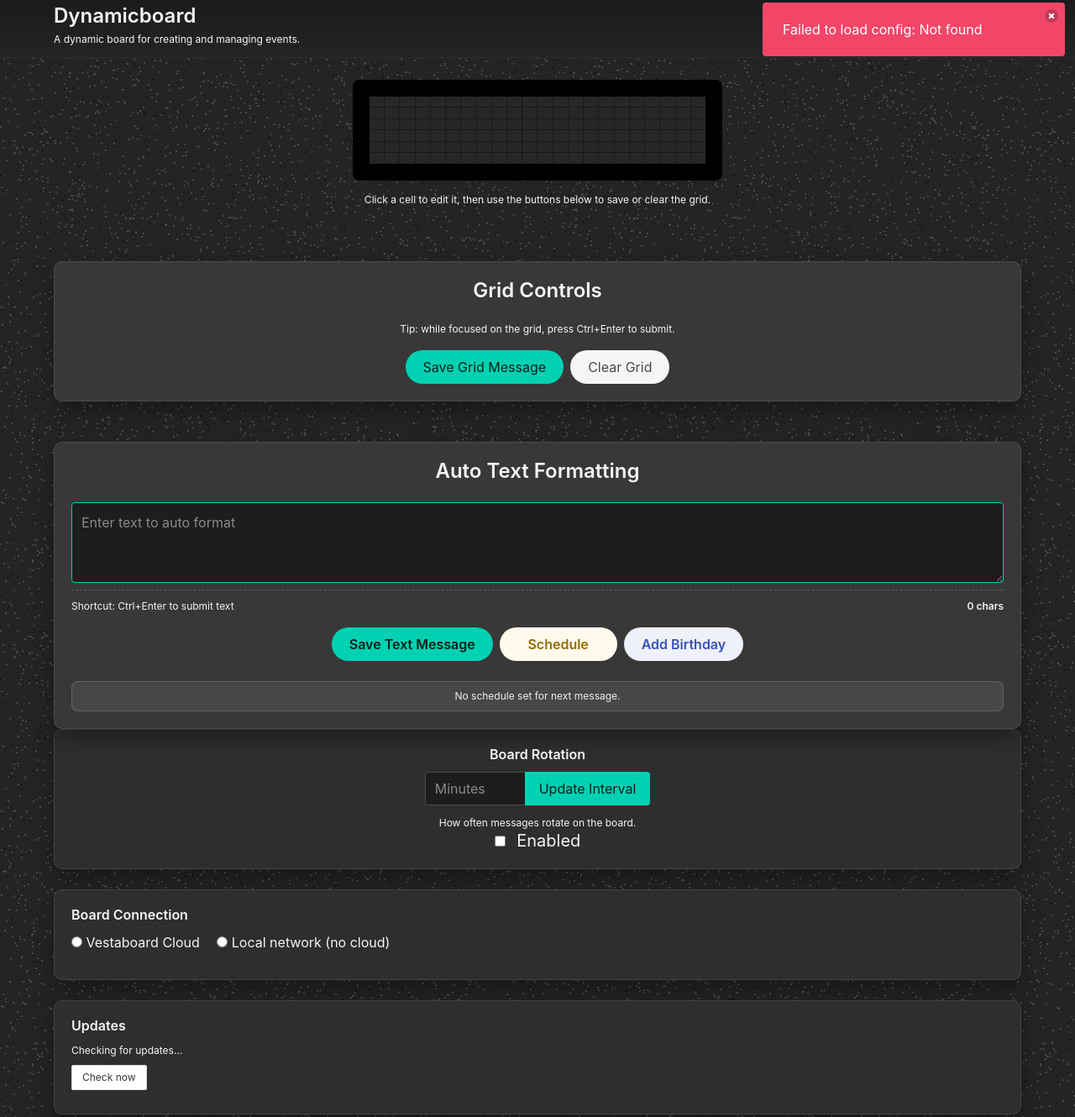
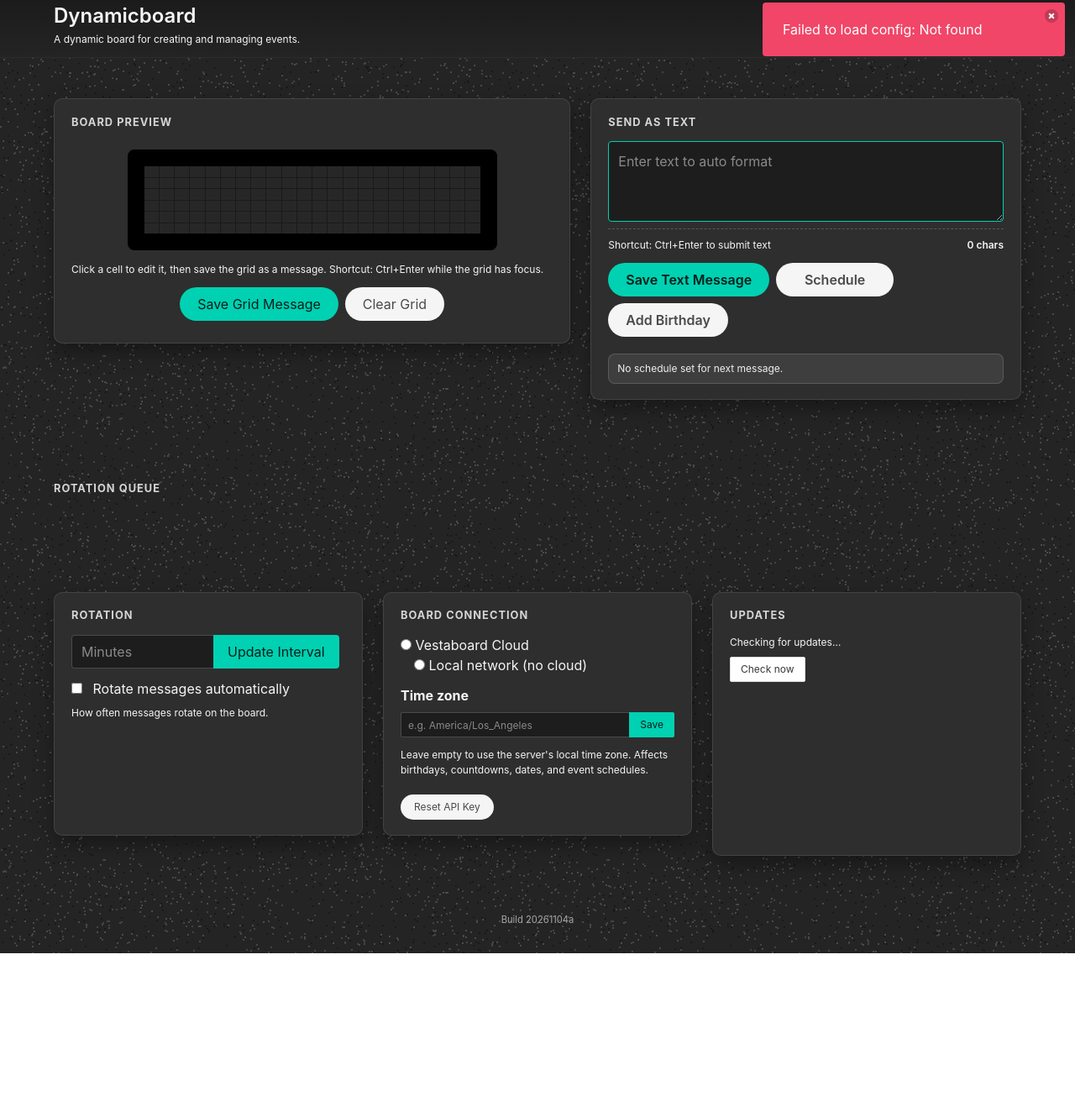
Before and after one commit to mockcomic/DynamicBoard, a website: page public/index.html in a window 1280 px wide. Shown: the part 9-1339 px from the top of the page at 84% size. After the commit the page ends 1144 px from the top, so only its background shows below. Drawn offline with nearby package versions, Linux system fonts and the light colour scheme; no server answers.

Commit message:
feat(ui): whole-page composer/queue/utilities restructure
Replace the header-below stack of ad-hoc centered boxes with one
consistent panel system:

- Composer: board preview and 'Send as text' sit side by side on wide
  screens as two panels of one workspace; grid actions live under the
  board, text tools under their column. Edit-mode banner moved inside
  the composer panel it applies to.
- Rotation Queue moves directly under the composer (it is the product's
  loop), with a left-aligned section title instead of a centered banner.
- Utilities (Rotation, Board connection incl. time zone + reset key,
  Updates) become an equal-width panel grid below the fold; every panel
  uses the same .panel/.panel-title vocabulary.
- Composer button palette collapsed to primary + light (the cream
  Schedule and lavender Birthday pills joined the color pile-up).
- Timer input widened (0.08333... was clipped), panel titles and build
  label lifted for AA, empty-queue state reads as a dashed panel.
- Old .panel-stack removed; all element ids preserved so app.js binds
  unchanged. Cache-bust bumped (css/app v20261104d, sw v30, Build same).

Verified: Playwright at 1280 and 390 (no h-overflow, zero page errors),
schedule/birthday/legend modals open+close, text save round-trip toasts
'Saved message', npm test green.

```diff
--- a/public/css/styles.css
+++ b/public/css/styles.css
@@ -328,7 +328,11 @@ body {
 }
 
 .queue-list > li:not(.card) {
-	text-align: center;
+	text-align: left;
+	padding: 1.1rem 1.25rem;
+	border: 1px dashed var(--panel-border);
+	border-radius: 10px;
+	color: var(--text-muted);
 }
 
 .queue-card-content {
@@ -487,17 +491,92 @@ body {
 	word-break: normal;
 }
 
-/* Section wrapper that is NOT a card (kills nested-cards): the inner
-   control boxes keep their panel look, the wrapper only spaces them. */
-.panel-stack {
+/* ---- Composer: board + text side by side on wide screens ---- */
+
+.composer-grid {
 	display: flex;
 	flex-direction: column;
 	gap: 1.25rem;
-	padding: 0;
 }
 
-@media (min-width: 769px) {
-	.panel-stack {
+.board-actions {
+	justify-content: center;
+}
+
+/* Edit-mode banner lives inside the composer panel it applies to. */
+.edit-banner {
+	display: flex;
+	align-items: center;
+	justify-content: space-between;
+	gap: 0.75rem;
+	margin-top: 0.9rem;
+	padding: 0.6rem 0.85rem;
+	border: 1px solid rgba(72, 199, 116, 0.5);
+	border-radius: 8px;
+	background: rgba(72, 199, 116, 0.12);
+}
+
+/* ---- Panels: one card vocabulary for every surface on the page ----
+   Replaces the mixed box/grey-lighter/centered-heading boxes the old
+   control section used; every region is the same panel, so the page
+   reads as one system at any width. */
+.panel {
+	background: var(--panel-bg);
+	border: 1px solid var(--panel-border);
+	border-radius: 10px;
+	box-shadow: var(--card-shadow);
+	padding: 1.1rem 1.25rem;
+}
+
+.panel-title {
+	margin: 0 0 0.85rem;
+	font-size: 0.8rem;
+	font-weight: 700;
+	letter-spacing: 0.08em;
+	text-transform: uppercase;
+	color: #d6d6d6;
+}
+
+/* Section title for the queue: left-aligned like its cards, not a
+   centered banner competing with the messages. */
+.section-title {
+	margin: 0 0 1.1rem;
+	font-size: 0.8rem;
+	font-weight: 700;
+	letter-spacing: 0.08em;
+	text-transform: uppercase;
+	color: #d6d6d6;
+}
+
+/* ---- Utilities grid: rotation / connection / updates ---- */
+.util-grid {
+	display: flex;
+	flex-direction: column;
+	gap: 1.25rem;
+}
+
+.app-footer {
+	padding: 1.25rem 0 2rem;
+	text-align: center;
+}
+
+.build-label {
+	margin: 0;
+	font-size: 0.7rem;
+	color: #a8a8a8;
+}
+
+@media (min-width: 900px) {
+	.composer-grid {
+		display: grid;
+		grid-template-columns: minmax(0, 1.2fr) minmax(320px, 1fr);
+		gap: 1.5rem;
+		align-items: start;
+	}
+
+	.util-grid {
+		display: grid;
+		grid-template-columns: repeat(auto-fit, minmax(280px, 1fr));
 		gap: 1.5rem;
 	}
 }
--- a/public/index.html
+++ b/public/index.html
@@ -23,7 +23,7 @@
 			rel="stylesheet"
 			href="https://cdn.jsdelivr.net/npm/bulma@0.9.4/css/bulma.min.css"
 		/>
-		<link rel="stylesheet" href="./css/styles.css?v=20261104a" />
+		<link rel="stylesheet" href="./css/styles.css?v=20261104d" />
 		<link rel="manifest" href="/manifest.json" />
 	</head>
 
@@ -62,55 +62,21 @@
 			</div>
 		</section>
 
-		<!-- Grid Section -->
-		<section class="section pt-4 pb-4">
-			<div class="container">
+		<!-- Compose: one workspace. The board preview and the two ways of
+		     filling it sit side by side on wide screens; the grid actions
+		     live under the board, the text tools under their column. -->
+		<section class="section composer-section">
+			<div class="container composer-grid">
+				<div class="panel board-panel">
+					<h2 class="panel-title">Board preview</h2>
 					<div class="grid-viewport">
 						<div id="grid" class="grid"></div>
 					</div>
-				<p class="help has-text-centered mt-2">
-					Click a cell to edit it, then use the buttons below to save or
-					clear the grid.
+					<p class="help mt-2">
+						Click a cell to edit it, then save the grid as a message.
+						Shortcut: Ctrl+Enter while the grid has focus.
 					</p>
-			</div>
-		</section>
-
-		<!-- Edit-mode banner: shown while a saved message is loaded back
-		     into the composer; saving updates that message in place. -->
-		<section class="section pt-0" id="editing-banner" style="display: none">
-			<div class="container">
-				<div class="notification is-info is-light py-3 mb-0">
-					<div class="level is-mobile mb-0">
-						<div class="level-left">
-							<p class="mb-0 has-text-weight-semibold" id="editing-banner-text">
-								Editing message
-							</p>
-						</div>
-						<div class="level-right">
-							<button
-								class="button is-small"
-								id="editing-cancel-btn"
-								type="button"
-							>
-								Cancel edit
-							</button>
-						</div>
-					</div>
-				</div>
-			</div>
-		</section>
-
-		<!-- Control Panel Section -->
-		<section class="section">
-			<div class="container">
-				<div class="panel-stack">
-					<!-- Grid Controls -->
-					<div class="box has-background-grey-lighter">
-						<h2 class="title is-4 has-text-centered">Grid Controls</h2>
-						<p class="help has-text-centered quick-hint">
-							Tip: while focused on the grid, press Ctrl+Enter to submit.
-						</p>
-						<div class="buttons is-centered mt-4">
+					<div class="buttons mt-3 mb-0 board-actions">
 						<button
 							class="button is-primary is-rounded"
 							id="submit-grid-btn"
@@ -126,11 +92,25 @@
 							Clear Grid
 						</button>
 					</div>
+					<!-- Edit-mode banner: shown while a saved message is
+					     loaded back into the composer; saving updates that
+					     message in place. -->
+					<div class="edit-banner" id="editing-banner" style="display: none">
+						<p class="mb-0 has-text-weight-semibold" id="editing-banner-text">
+							Editing message
+						</p>
+						<button
+							class="button is-small"
+							id="editing-cancel-btn"
+							type="button"
+						>
+							Cancel edit
+						</button>
+					</div>
 				</div>
 
-					<!-- Auto Text Formatting -->
-					<div class="box has-background-grey-lighter">
-						<h2 class="title is-4 has-text-centered">Auto Text Formatting</h2>
+				<div class="panel text-panel">
+					<h2 class="panel-title">Send as text</h2>
 					<div class="field">
 						<div class="control">
 							<textarea
@@ -150,7 +130,7 @@
 						</div>
 					</div>
 					<div
-							class="buttons is-centered is-flex-wrap-wrap mt-4 text-action-buttons"
+						class="buttons is-flex-wrap-wrap mt-3 mb-0 text-action-buttons"
 					>
 						<button
 							class="button is-primary is-rounded has-text-weight-semibold"
@@ -160,149 +140,23 @@
 							Save Text Message
 						</button>
 						<button
-								class="button is-warning is-light is-rounded has-text-weight-semibold"
+							class="button is-light is-rounded has-text-weight-semibold"
 							type="button"
 							id="schedule-btn"
 						>
 							Schedule
 						</button>
 						<button
-								class="button is-link is-light is-rounded has-text-weight-semibold"
+							class="button is-light is-rounded has-text-weight-semibold"
 							type="button"
 							id="add-birthday-btn"
 						>
 							Add Birthday
 						</button>
 					</div>
-						<p
-							class="help has-text-centered mt-2 schedule-summary"
-							id="schedule-summary"
-						>
+					<p class="help mt-3 mb-0 schedule-summary" id="schedule-summary">
 						No schedule set for next message.
 					</p>
-					</div>
-				</div>
-
-				<!-- Timer Input -->
-				<div class="box has-text-centered">
-					<p class="title is-6 mb-3">Board Rotation</p>
-					<div class="field has-addons is-justify-content-center mb-3">
-						<div class="control">
-							<input
-								type="number"
-								id="timerInput"
-								min="1"
-								class="input"
-								placeholder="Minutes"
-								aria-label="Rotation interval in minutes"
-								style="width: 120px"
-							/>
-						</div>
-						<div class="control">
-							<button id="timerInput-btn" class="button is-primary" type="button">
-								Update Interval
-							</button>
-						</div>
-					</div>
-					<p class="help mt-0">How often messages rotate on the board.</p>
-					<div class="field is-grouped is-justify-content-center">
-						<div class="control">
-							<label class="checkbox is-size-5">
-								<input type="checkbox" id="isEnabled" class="mr-2" />
-								Enabled
-							</label>
-						</div>
-					</div>
-				</div>
-
-				<!-- Board connection: cloud vs local LAN -->
-				<div class="box" id="connection-box">
-					<p class="title is-6 mb-3">Board Connection</p>
-					<div class="field">
-						<div class="control">
-							<label class="radio">
-								<input type="radio" name="transport" id="transport-cloud" value="cloud" />
-								Vestaboard Cloud
-							</label>
-							<label class="radio ml-4">
-								<input type="radio" name="transport" id="transport-local" value="local" />
-								Local network (no cloud)
-							</label>
-						</div>
-					</div>
-					<div id="local-board-controls" style="display:none">
-						<div class="field has-addons">
-							<div class="control is-expanded">
-								<input
-									class="input is-small"
-									id="local-board-address"
-									type="text"
-									placeholder="Board IP or vestaboard.local"
-									autocomplete="off"
-									aria-label="Board address"
-								/>
-							</div>
-							<div class="control">
-								<button class="button is-small is-info" id="discover-btn" type="button">
-									Scan for boards
-								</button>
-							</div>
-						</div>
-						<div id="discover-results" class="mb-2" role="status"></div>
-						<div id="local-enable-row" class="field has-addons" style="display:none">
-							<div class="control is-expanded">
-								<input
-									class="input is-small"
-									id="local-enable-token"
-									type="password"
-									placeholder="Local API enablement token (from Vestaboard email)"
-									autocomplete="off"
-									aria-label="Local API enablement token"
-								/>
-							</div>
-							<div class="control">
-								<button class="button is-small is-primary" id="local-enable-btn" type="button">
-									Enable
-								</button>
-							</div>
-						</div>
-						<p class="help" id="local-board-status"></p>
-						<p class="help">
-							Scans your network for Vestaboards (port 7000). The Local API
-							needs a one-time enablement token from Vestaboard:
-							docs.vestaboard.com → Local API. The key stays on this server.
-						</p>
-					</div>
-				</div>
-
-				<!-- Updates -->
-				<div class="box" id="update-box">
-					<p class="title is-6 mb-3">Updates</p>
-					<p class="help mb-2" id="update-status">
-						Checking for updates…
-					</p>
-					<div class="buttons mb-0">
-						<button class="button is-small" id="update-check-btn" type="button">
-							Check now
-						</button>
-						<button
-							class="button is-small is-primary"
-							id="update-apply-btn"
-							type="button"
-							style="display: none"
-						>
-							Update &amp; restart
-						</button>
-						<a
-							class="button is-small is-ghost"
-							id="update-release-link"
-							href="#"
-							target="_blank"
-							rel="noopener"
-							style="display: none"
-							>View release</a
-						>
-					</div>
 				</div>
 			</div>
 		</section>
@@ -624,52 +478,172 @@
 			</div>
 		</div>
 
-		<!-- Messages Section -->
-		<section class="section">
+		<!-- Rotation Queue: the list IS the product's loop, so it sits
+		     center-stage directly under the composer. -->
+		<section class="section queue-section">
 			<div class="container">
-				<h2 class="title is-4 has-text-centered mb-5">Rotation Queue</h2>
-				<div class="has-text-centered">
+				<h2 class="section-title">Rotation Queue</h2>
 				<ul id="messages" class="queue-list"></ul>
-				</div>
 			</div>
 		</section>
 
-		<footer class="has-text-centered">
-			<div class="container">
-				<div
-					class="field has-addons is-centered"
-					style="max-width: 480px; margin: 0 auto 0.75rem"
-				>
+		<!-- Utilities: settings live below the fold in one consistent panel
+		     grid, not ad-hoc boxes. -->
+		<section class="section util-section">
+			<div class="container util-grid">
+				<div class="panel">
+					<h2 class="panel-title">Rotation</h2>
+					<div class="field has-addons mb-3">
+						<div class="control">
+							<input
+								type="number"
+								id="timerInput"
+								min="1"
+								class="input"
+								placeholder="Minutes"
+								aria-label="Rotation interval in minutes"
+								style="width: 170px"
+							/>
+						</div>
+						<div class="control">
+							<button id="timerInput-btn" class="button is-primary" type="button">
+								Update Interval
+							</button>
+						</div>
+					</div>
+					<label class="checkbox">
+						<input type="checkbox" id="isEnabled" class="mr-2" />
+						Rotate messages automatically
+					</label>
+					<p class="help mt-2">How often messages rotate on the board.</p>
+				</div>
+
+				<div class="panel" id="connection-box">
+					<h2 class="panel-title">Board connection</h2>
+					<div class="field">
+						<div class="control">
+							<label class="radio">
+								<input type="radio" name="transport" id="transport-cloud" value="cloud" />
+								Vestaboard Cloud
+							</label>
+							<label class="radio ml-4">
+								<input type="radio" name="transport" id="transport-local" value="local" />
+								Local network (no cloud)
+							</label>
+						</div>
+					</div>
+					<div id="local-board-controls" style="display:none">
+						<div class="field has-addons">
+							<div class="control is-expanded">
+								<input
+									class="input is-small"
+									id="local-board-address"
+									type="text"
+									placeholder="Board IP or vestaboard.local"
+									autocomplete="off"
+									aria-label="Board address"
+								/>
+							</div>
+							<div class="control">
+								<button class="button is-small is-info" id="discover-btn" type="button">
+									Scan for boards
+								</button>
+							</div>
+						</div>
+						<div id="discover-results" class="mb-2" role="status"></div>
+						<div id="local-enable-row" class="field has-addons" style="display:none">
+							<div class="control is-expanded">
+								<input
+									class="input is-small"
+									id="local-enable-token"
+									type="password"
+									placeholder="Local API enablement token (from Vestaboard email)"
+									autocomplete="off"
+									aria-label="Local API enablement token"
+								/>
+							</div>
+							<div class="control">
+								<button class="button is-small is-primary" id="local-enable-btn" type="button">
+									Enable
+								</button>
+							</div>
+						</div>
+						<p class="help" id="local-board-status"></p>
+						<p class="help">
+							Scans your network for Vestaboards (port 7000). The Local API
+							needs a one-time enablement token from Vestaboard:
+							docs.vestaboard.com → Local API. The key stays on this server.
+						</p>
+					</div>
+					<div class="field mt-3">
+						<div class="label">Time zone</div>
+						<div class="field has-addons">
 							<div class="control is-expanded">
 								<input
 									class="input is-small"
 									id="timezone-input"
 									type="text"
-							placeholder="Time zone (e.g. America/Los_Angeles)"
+									placeholder="e.g. America/Los_Angeles"
 									autocomplete="off"
 								/>
 							</div>
 							<div class="control">
 								<button class="button is-small is-primary" id="timezone-save-btn">
-							Save Time Zone
+									Save
 								</button>
 							</div>
 						</div>
-				<p class="is-size-7 has-text-grey mb-3">
-					Leave empty to use the server's local time zone. Affects birthdays,
-					countdowns, dates, and event schedules.
+						<p class="help">
+							Leave empty to use the server's local time zone. Affects
+							birthdays, countdowns, dates, and event schedules.
 						</p>
+					</div>
 					<button
-					class="button is-light is-rounded"
+						class="button is-small is-light is-rounded mt-2"
 						id="reset-api-key-btn"
 						type="button"
 					>
 						Reset API Key
 					</button>
-				<p class="is-size-7 has-text-grey-light mt-2">Build 20261104a</p>
+				</div>
+
+				<div class="panel" id="update-box">
+					<h2 class="panel-title">Updates</h2>
+					<p class="help mb-2" id="update-status">
+						Checking for updates…
+					</p>
+					<div class="buttons mb-0">
+						<button class="button is-small" id="update-check-btn" type="button">
+							Check now
+						</button>
+						<button
+							class="button is-small is-primary"
+							id="update-apply-btn"
+							type="button"
+							style="display: none"
+						>
+							Update &amp; restart
+						</button>
+						<a
+							class="button is-small is-ghost"
+							id="update-release-link"
+							href="#"
+							target="_blank"
+							rel="noopener"
+							style="display: none"
+							>View release</a
+						>
+					</div>
+				</div>
+			</div>
+		</section>
+
+		<footer class="app-footer">
+			<div class="container">
+				<p class="build-label">Build 20261104a</p>
 			</div>
 		</footer>
 
-		<script src="./js/app.js?v=20261104b" type="module"></script>
+		<script src="./js/app.js?v=20261104d" type="module"></script>
 	</body>
 </html>
--- a/public/service-worker.js
+++ b/public/service-worker.js
@@ -1,4 +1,4 @@
-const STATIC_CACHE_NAME = 'DynamicBoard-static-cache-v29';
+const STATIC_CACHE_NAME = 'DynamicBoard-static-cache-v30';
 const DATA_CACHE_NAME = 'DynamicBoard-data-cache-v27';
 // An offline /api snapshot older than this is not served: the app would
 // otherwise PUT back a pre-outage config and resurrect deleted messages.
```
Lines whose indentation alone changed are shown as unchanged.
